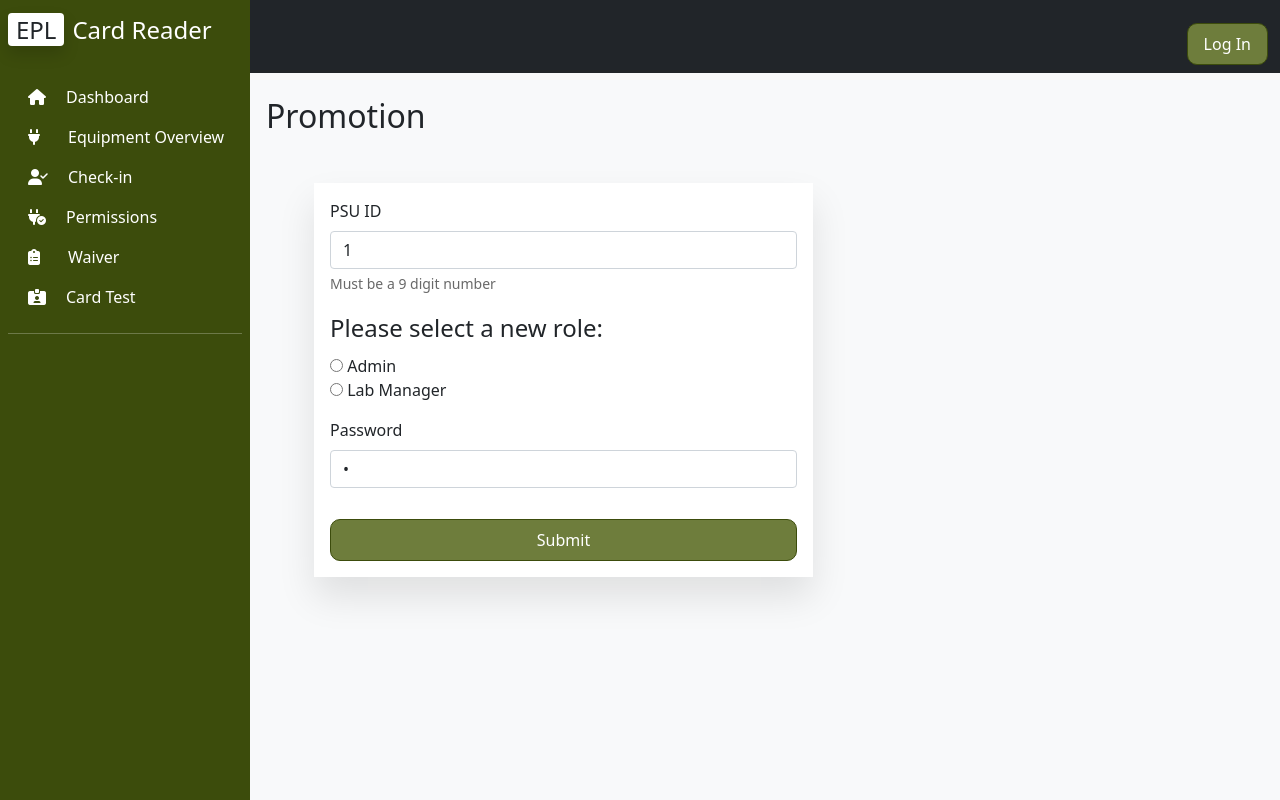
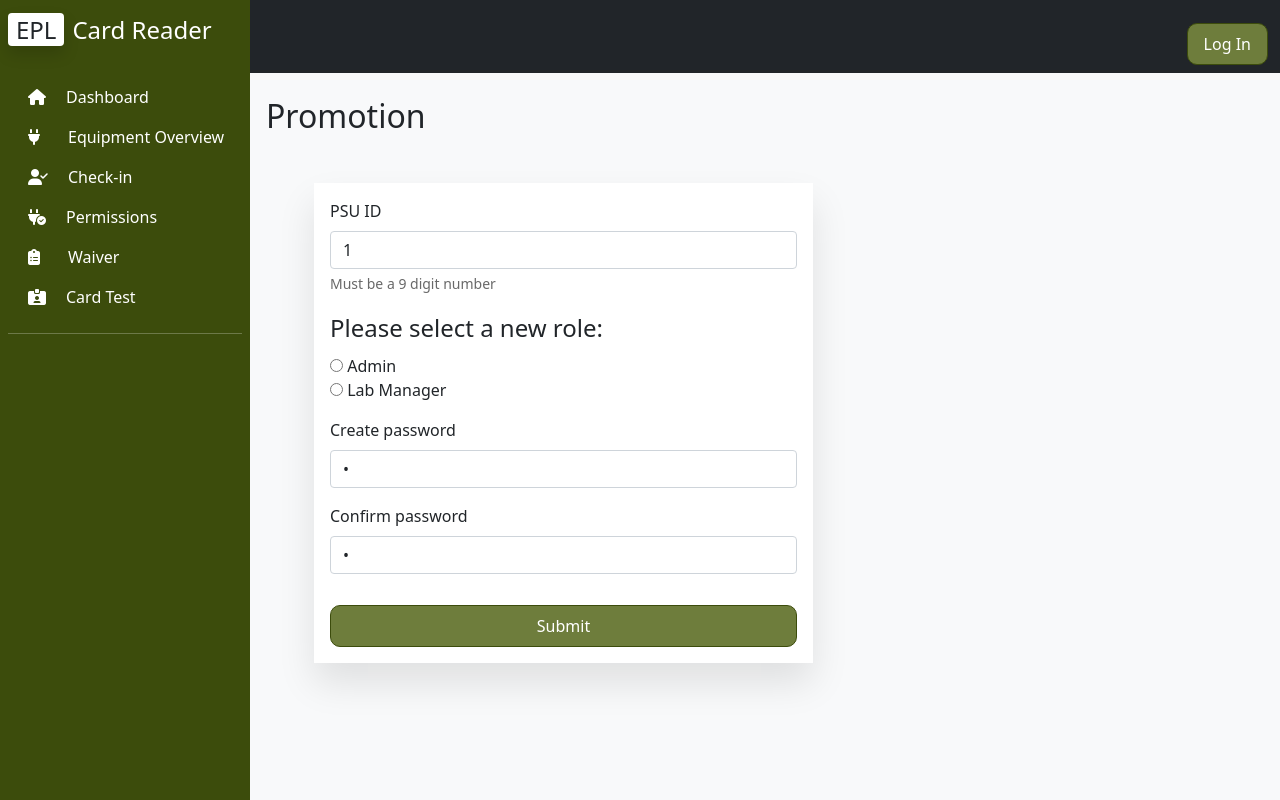
Before and after one commit to ZYostSass/EPL-Card-Reader-Interface, a Flask app: template web_app/templates/promote_user.html in a window 1280 px wide. Run offline with Flask 3, Linux system fonts and the light colour scheme; the template is opened without the code that fills it: most values are stand-ins (such as "Sample title", 1, 10 or a date in 2020).

Commit message:
Added password confirmation form field and corresponding error handling

```diff
--- a/web_app/templates/promote_user.html
+++ b/web_app/templates/promote_user.html
@@ -28,7 +28,7 @@
       </fieldset>
     </div>
     <div class="mb-3">
-      <label for="pwd" class="form-label">Password</label>
+      <label for="pwd" class="form-label">Create password</label>
       <input
         type="password"
         class="form-control"
@@ -38,6 +38,17 @@
         required
       />
     </div>
+    <div class="mb-3">
+      <label for="confPwd" class="form-label">Confirm password</label>
+      <input
+        type="password"
+        class="form-control"
+        name="confPwd"
+        id="confPwd"
+        value="{{ confPwd }}"
+        required
+      />
+    </div>
     <button type="submit" class="btn-primary" id="submit-btn">Submit</button>
   </form>
   <!-- End Manual Entry-->
--- a/web_app/views.py
+++ b/web_app/views.py
@@ -319,6 +319,11 @@ def promote_user():
         user_id = request.form['id']
         role = request.form['role']
         pwd = request.form['pwd']
+        conf_pwd = request.form['confPwd']
+
+        if pwd != conf_pwd:
+            flash("Passwords didn't match, please try again", "error")
+            return redirect(url_for('views.promote_user'))
 
         try:
             change_user_access_level(user_id, role, pwd)
```
